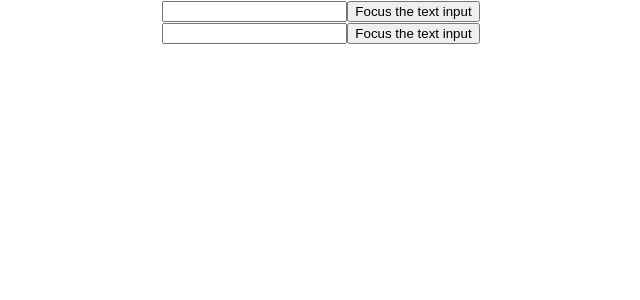
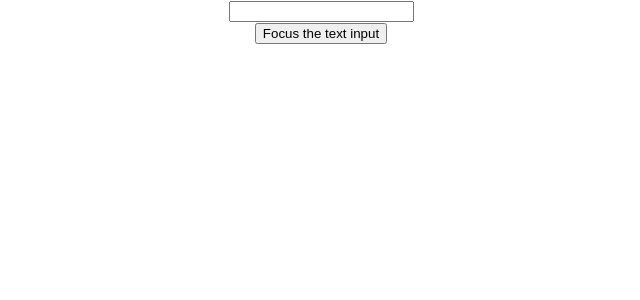
Before and after one commit to sanketjo96/react-training-slync, a React (Create React App) app in the folder my-app/: page / in a window 1280 px wide. Shown: the top 300 px of the page, without its empty margins (319-959 px from the left). Built offline with nearby package versions, Linux system fonts and the light colour scheme.

Commit message:
adding forward ref

```diff
--- a/my-app/src/App.js
+++ b/my-app/src/App.js
@@ -1,11 +1,9 @@
 import './App.css';
-import CustomTextInput from './Ref/CustomTextInput';
 import InputParent from './Ref/InputParent';
 
 function App() {
   return (
     <div className="App">
-      <CustomTextInput></CustomTextInput>
       <InputParent></InputParent>
     </div>
   );
--- a/my-app/src/Ref/CustomTextInput.jsx
+++ b/my-app/src/Ref/CustomTextInput.jsx
@@ -1,32 +1,23 @@
 import React, { Component } from 'react'
 
-
 /**
- * 1. Note the way we are creating a ref using createRef, attaching to node and acting
- * 2. Test with callback method (diff btwn using current and direct access)
+ * 1. Note how we are using forwardRef to pass ref and attach
+ * to DOM of child's component
  */
-export default class CustomTextInput extends Component {
-    constructor() {
-        super()
-        this.textInput = React.createRef()
-    }
-
-    focusTextInput = () => {
-        this.textInput.current.focus()
-    }
-
+class CustomTextInputInternal extends Component {
     render() {
         return (
             <div>
                 <input
                     type="text"
-                    ref={this.textInput} />
-                <input
-                    type="button"
-                    value="Focus the text input"
-                    onClick={this.focusTextInput}
-                />
+                    ref={this.props.internalRef} />
             </div>
         )
     }
 }
+
+const CustomTextInput = React.forwardRef((props, ref) => {
+    return <CustomTextInputInternal {...props} internalRef={ref}></CustomTextInputInternal>
+})
+
+export default CustomTextInput;
--- a/my-app/src/Ref/InputParent.jsx
+++ b/my-app/src/Ref/InputParent.jsx
@@ -2,8 +2,7 @@ import React, { Component } from 'react'
 import CustomTextInput from './CustomTextInput'
 
 /**
- * 1. Note the way we are accessing child instance and triggering its
- * method.
+ * 1. Note the way we are accessing Child's DOM from parent
  */
 export default class InputParent extends Component {
     constructor() {
@@ -12,12 +11,19 @@ export default class InputParent extends Component {
     }
 
     focusTextInput = () => {
-        this.customInput.focusTextInput()
+        this.customInput.current.focus()
     }
 
     render() {
         return (
-            <div> <CustomTextInput ref={this.customInput}></CustomTextInput></div>
+            <div>
+                <CustomTextInput ref={this.customInput}></CustomTextInput>
+                <input
+                    type="button"
+                    value="Focus the text input"
+                    onClick={this.focusTextInput}
+                />
+            </div>
         )
     }
 }
```
